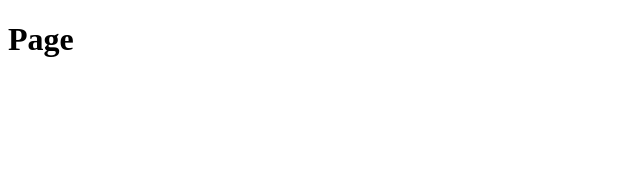
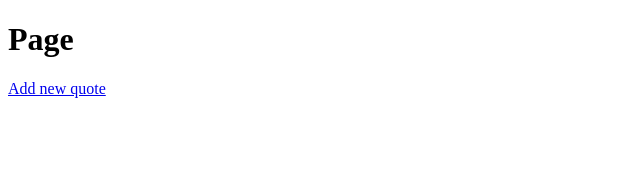
Before and after one commit to BrennanColberg/quote-storage, a Next.js app: page / in a window 1280 px wide. Shown: the top 170 px of the page, without its empty margins (0-640 px from the left). Built offline with nearby package versions, Linux system fonts and the light colour scheme.

Commit message:
init for today

```diff
--- a/app/page.tsx
+++ b/app/page.tsx
@@ -3,6 +3,7 @@ export default function Page() {
 	return (
 		<div>
 			<h1>Page</h1>
+			<a href="/new">Add new quote</a>
 		</div>
 	);
 }
```
Also changed, not shown: 1 other file (tests, documents, lock files or other folders).
